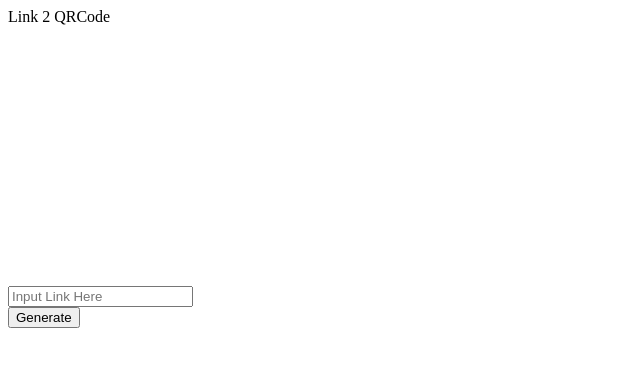
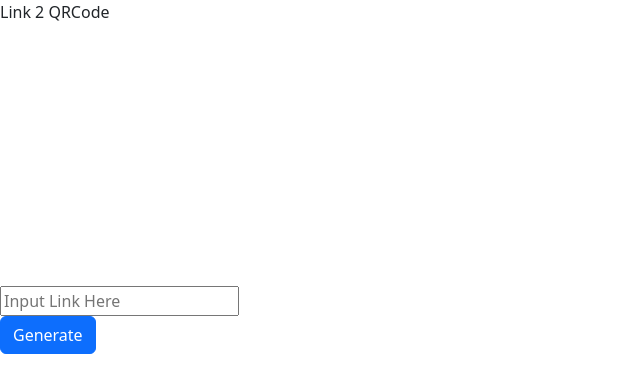
Before and after one commit to Sedem1738/link-2-QR-code, a plain HTML site: page index.html in a window 1280 px wide. Shown: the whole page, without its empty margins (0-640 px from the left). Drawn offline with Linux system fonts and the light colour scheme; files whose address does not match are found by name.

Commit message:
button style change

```diff
--- a/index.html
+++ b/index.html
@@ -5,7 +5,7 @@
     <meta http-equiv="X-UA-Compatible" content="IE=edge">
     <meta name="viewport" content="width=device-width, initial-scale=1.0">
     <title>QR maker</title>
-
+    <link rel="stylesheet" href="css/bootstrap.min.css">
 
 </head>
 <body>
@@ -14,7 +14,7 @@
     <div></div>
     <input type="text" id="qr-data" placeholder="Input Link Here" >
     <br/>
-    <button id="generate" onClick="generateQR()"> Generate</button>
+    <button id="generate" class="btn btn-primary" onClick="generateQR()"> Generate</button>
 
 
 
```
